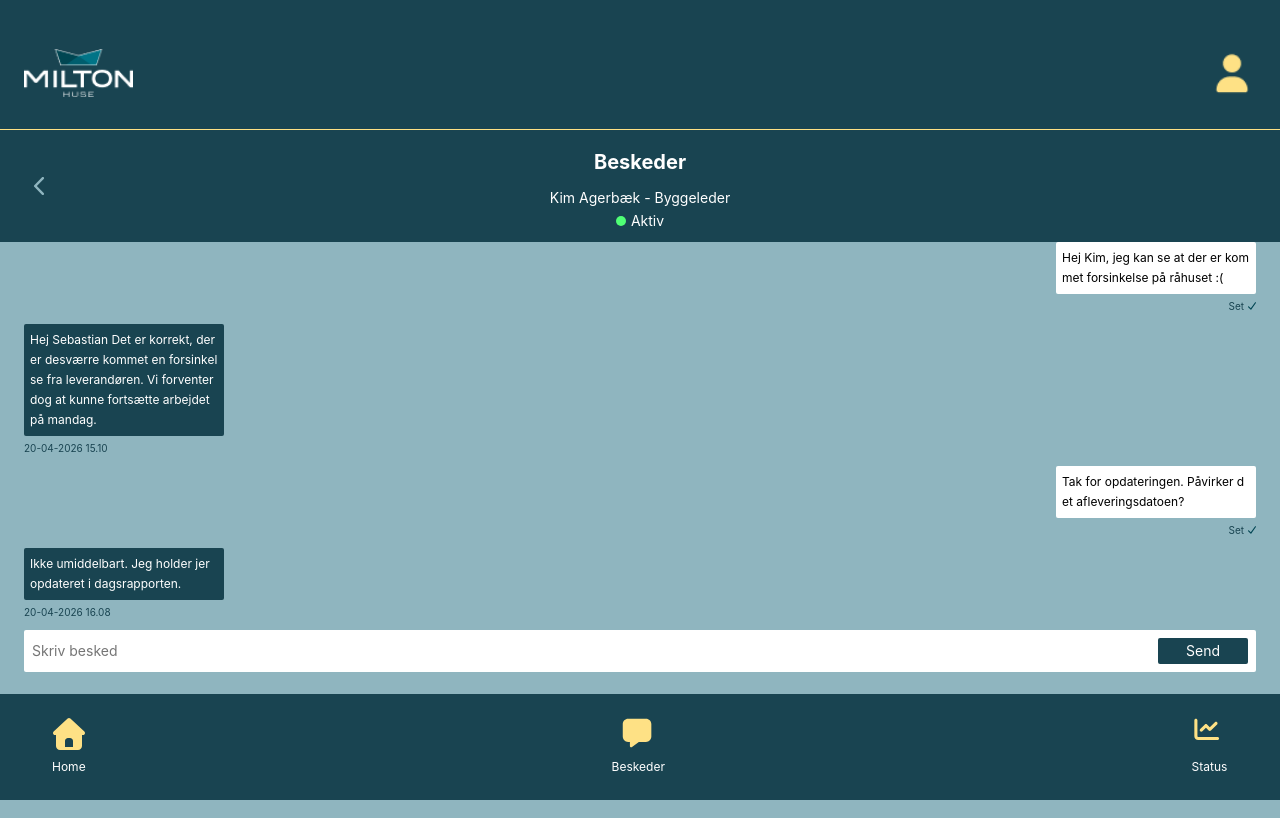
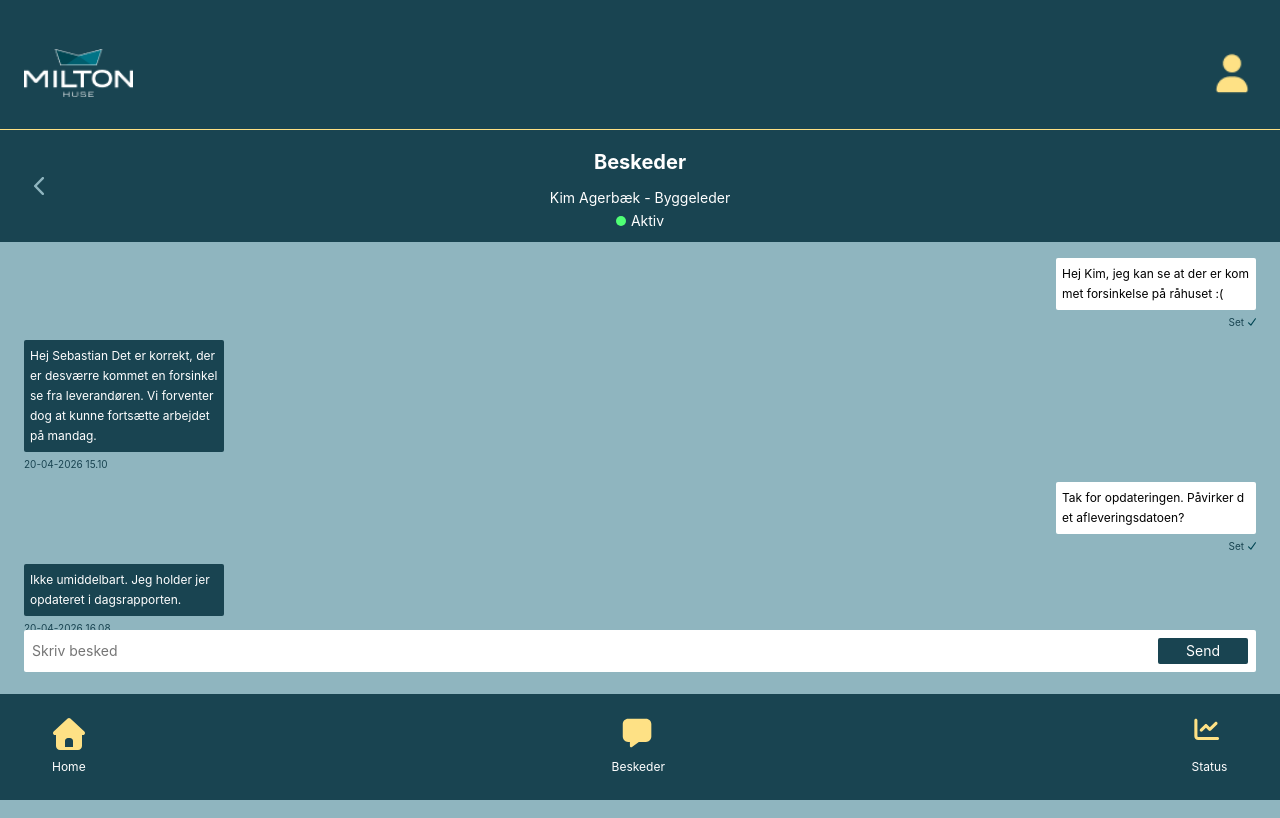
Before and after one commit to EgilVDW/pentia, a Vue app: page /chat in a window 1280 px wide. Built offline with nearby package versions, Linux system fonts and the light colour scheme; a web font is replaced by a local one.

Commit message:
update ChatView

```diff
--- a/src/views/ChatView.vue
+++ b/src/views/ChatView.vue
@@ -65,7 +65,7 @@ const sendMessage = (text) => {
     display: flex;
     flex-direction: column;
     gap: 1rem;
-    padding: 0 1.5rem 1rem;
+    padding: 1rem 1.5rem;
   }
 }
 </style>
```
